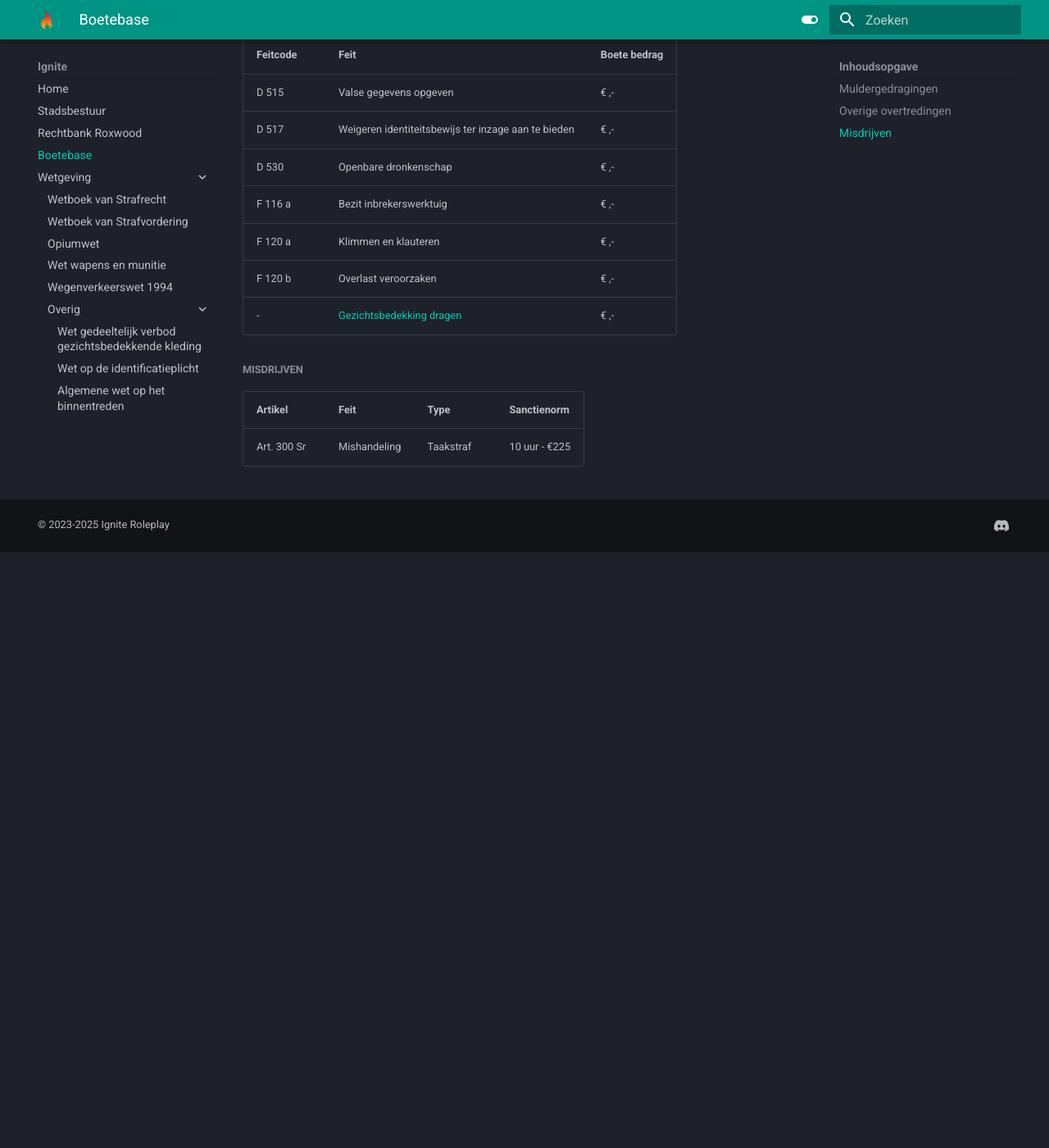
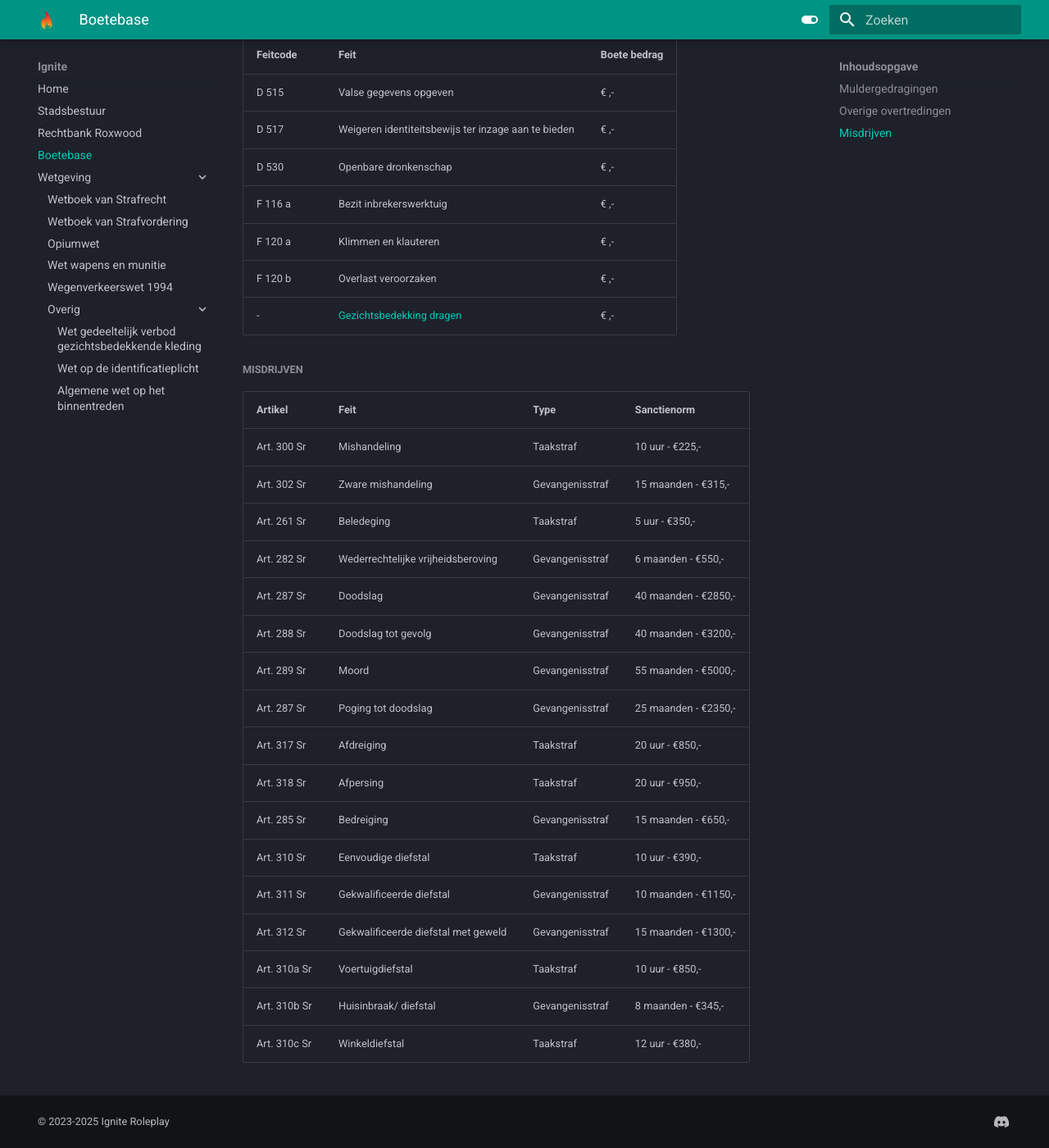
Before and after one commit to NLDenny/wetboek, an MkDocs documentation site: the page built from docs/overig/bb.md, in a window 1280 px wide and 1400 px high, scrolled down 1425 px. Shown: the whole window at 82% size. Built offline with MkDocs 1.6.1 and Material for MkDocs 9.7.7, drawn with Linux system fonts in a browser that asks for light colours; before the commit the page ends 2098 px from its top, so only the background shows below that.

Commit message:
Update bb.md

```diff
--- a/docs/overig/bb.md
+++ b/docs/overig/bb.md
@@ -45,4 +45,20 @@ F 120 b| Overlast veroorzaken | € ,- |
 #####Misdrijven
 |Artikel|Feit|Type|Sanctienorm
 |:---|:----|:---|:---|
-Art. 300 Sr | Mishandeling | Taakstraf | 10 uur - €225
+Art. 300 Sr | Mishandeling | Taakstraf | 10 uur - €225,-
+Art. 302 Sr | Zware mishandeling | Gevangenisstraf | 15 maanden - €315,-
+Art. 261 Sr | Beledeging | Taakstraf | 5 uur - €350,-
+Art. 282 Sr | Wederrechtelijke vrijheidsberoving | Gevangenisstraf | 6 maanden - €550,-
+Art. 287 Sr | Doodslag | Gevangenisstraf | 40 maanden - €2850,-
+Art. 288 Sr | Doodslag tot gevolg | Gevangenisstraf | 40 maanden - €3200,-
+Art. 289 Sr | Moord | Gevangenisstraf | 55 maanden - €5000,-
+Art. 287 Sr | Poging tot doodslag | Gevangenisstraf | 25 maanden - €2350,-
+Art. 317 Sr | Afdreiging | Taakstraf | 20 uur - €850,-
+Art. 318 Sr | Afpersing | Taakstraf | 20 uur - €950,-
+Art. 285 Sr | Bedreiging | Gevangenisstraf | 15 maanden - €650,-
+Art. 310 Sr | Eenvoudige diefstal | Taakstraf | 10 uur - €390,-
+Art. 311 Sr | Gekwalificeerde diefstal | Gevangenisstraf | 10 maanden - €1150,-
+Art. 312 Sr | Gekwalificeerde diefstal met geweld | Gevangenisstraf | 15 maanden - €1300,-
+Art. 310a Sr | Voertuigdiefstal | Taakstraf | 10 uur - €850,-
+Art. 310b Sr | Huisinbraak/ diefstal | Gevangenisstraf | 8 maanden - €345,-
+Art. 310c Sr | Winkeldiefstal | Taakstraf | 12 uur - €380,-
```
